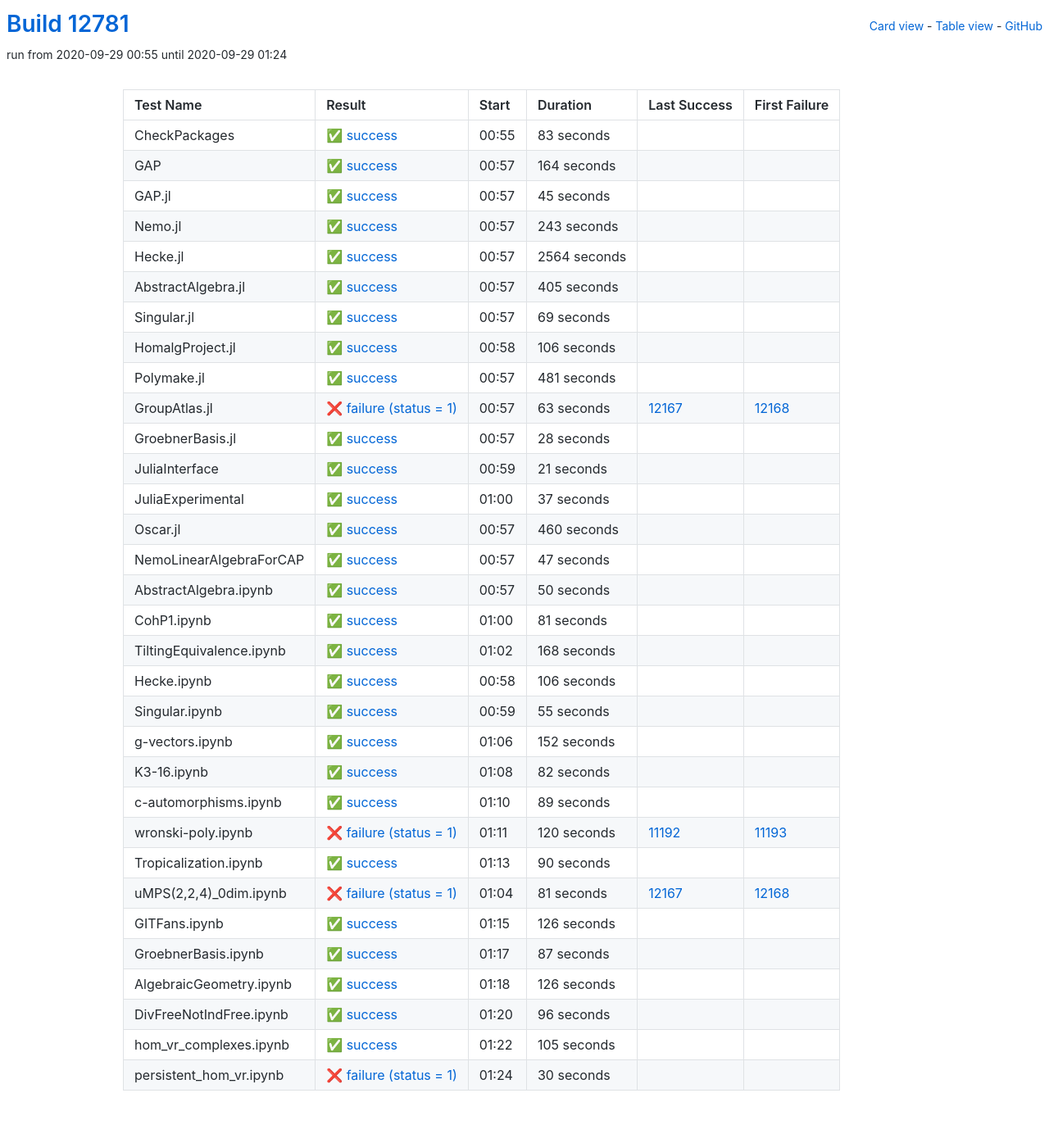
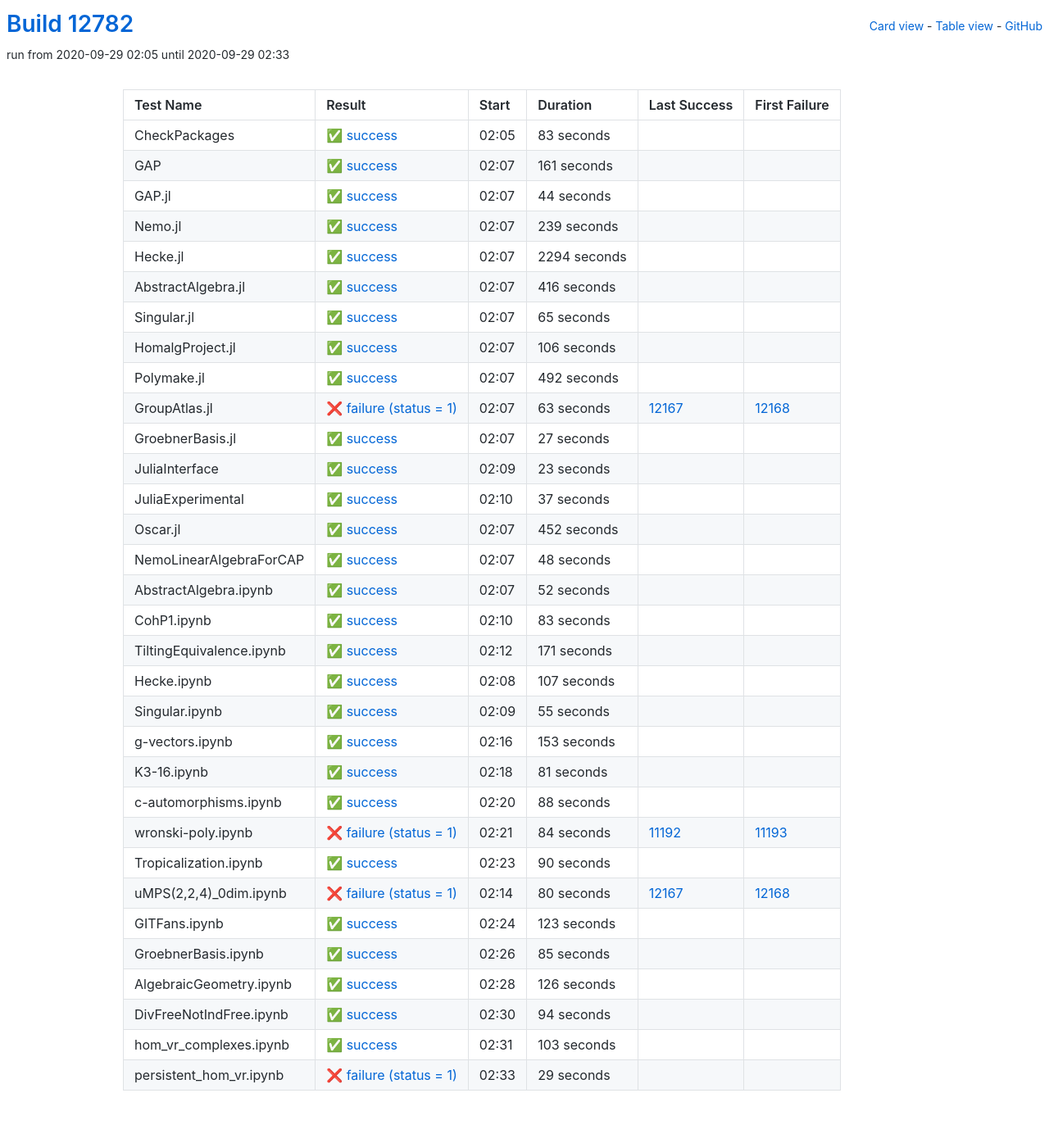
Before and after one commit to oscar-system/oscar-ci-status, a Jekyll site: the page built from table.html, in a window 1280 px wide. Shown: the whole page at 82% size. Built offline with Jekyll 4.4.1, drawn with Linux system fonts in a browser that asks for light colours.

Commit message:
Build #12782

```diff
--- a/_data/ci.yml
+++ b/_data/ci.yml
@@ -1,6 +1,6 @@
 ---
-build: 12781
-build_url: https://oscarci.mathematik.uni-kl.de/job/oscar/12781/
+build: 12782
+build_url: https://oscarci.mathematik.uni-kl.de/job/oscar/12782/
 job: oscar
 organization: oscar-system
 repo: oscar-ci-status
@@ -8,8 +8,8 @@
 tests:
 - name: CheckPackages
   id: checkpackages
-  log: https://oscarci.mathematik.uni-kl.de/job/oscar/12781/artifact/logs/build-12781/CheckPackages.log
-  start: 2020-09-29 00:55
+  log: https://oscarci.mathematik.uni-kl.de/job/oscar/12782/artifact/logs/build-12782/CheckPackages.log
+  start: 2020-09-29 02:05
   success: true
   exitcode: 0
   status: success
@@ -20,80 +20,80 @@
   first_failure_url:
 - name: GAP
   id: gap
-  log: https://oscarci.mathematik.uni-kl.de/job/oscar/12781/artifact/logs/build-12781/GAP.log
-  start: 2020-09-29 00:57
+  log: https://oscarci.mathematik.uni-kl.de/job/oscar/12782/artifact/logs/build-12782/GAP.log
+  start: 2020-09-29 02:07
   success: true
   exitcode: 0
   status: success
-  duration: 164
+  duration: 161
   last_success: false
   last_success_url:
   first_failure: false
   first_failure_url:
 - name: GAP.jl
   id: gap-jl
-  log: https://oscarci.mathematik.uni-kl.de/job/oscar/12781/artifact/logs/build-12781/GAP.jl.log
-  start: 2020-09-29 00:57
+  log: https://oscarci.mathematik.uni-kl.de/job/oscar/12782/artifact/logs/build-12782/GAP.jl.log
+  start: 2020-09-29 02:07
   success: true
   exitcode: 0
   status: success
-  duration: 45
+  duration: 44
   last_success: false
   last_success_url:
   first_failure: false
   first_failure_url:
 - name: Nemo.jl
   id: nemo-jl
-  log: https://oscarci.mathematik.uni-kl.de/job/oscar/12781/artifact/logs/build-12781/Nemo.jl.log
-  start: 2020-09-29 00:57
+  log: https://oscarci.mathematik.uni-kl.de/job/oscar/12782/artifact/logs/build-12782/Nemo.jl.log
+  start: 2020-09-29 02:07
   success: true
   exitcode: 0
   status: success
-  duration: 243
+  duration: 239
   last_success: false
   last_success_url:
   first_failure: false
   first_failure_url:
 - name: Hecke.jl
   id: hecke-jl
-  log: https://oscarci.mathematik.uni-kl.de/job/oscar/12781/artifact/logs/build-12781/Hecke.jl.log
-  start: 2020-09-29 00:57
+  log: https://oscarci.mathematik.uni-kl.de/job/oscar/12782/artifact/logs/build-12782/Hecke.jl.log
+  start: 2020-09-29 02:07
   success: true
   exitcode: 0
   status: success
-  duration: 2564
+  duration: 2294
   last_success: false
   last_success_url:
   first_failure: false
   first_failure_url:
 - name: AbstractAlgebra.jl
   id: abstractalgebra-jl
-  log: https://oscarci.mathematik.uni-kl.de/job/oscar/12781/artifact/logs/build-12781/AbstractAlgebra.jl.log
-  start: 2020-09-29 00:57
+  log: https://oscarci.mathematik.uni-kl.de/job/oscar/12782/artifact/logs/build-12782/AbstractAlgebra.jl.log
+  start: 2020-09-29 02:07
   success: true
   exitcode: 0
   status: success
-  duration: 405
+  duration: 416
   last_success: false
   last_success_url:
   first_failure: false
   first_failure_url:
 - name: Singular.jl
   id: singular-jl
-  log: https://oscarci.mathematik.uni-kl.de/job/oscar/12781/artifact/logs/build-12781/Singular.jl.log
-  start: 2020-09-29 00:57
+  log: https://oscarci.mathematik.uni-kl.de/job/oscar/12782/artifact/logs/build-12782/Singular.jl.log
+  start: 2020-09-29 02:07
   success: true
   exitcode: 0
   status: success
-  duration: 69
+  duration: 65
   last_success: false
   last_success_url:
   first_failure: false
   first_failure_url:
 - name: HomalgProject.jl
   id: homalgproject-jl
-  log: https://oscarci.mathematik.uni-kl.de/job/oscar/12781/artifact/logs/build-12781/HomalgProject.jl.log
-  start: 2020-09-29 00:58
+  log: https://oscarci.mathematik.uni-kl.de/job/oscar/12782/artifact/logs/build-12782/HomalgProject.jl.log
+  start: 2020-09-29 02:07
   success: true
   exitcode: 0
   status: success
@@ -104,20 +104,20 @@
   first_failure_url:
 - name: Polymake.jl
   id: polymake-jl
-  log: https://oscarci.mathematik.uni-kl.de/job/oscar/12781/artifact/logs/build-12781/Polymake.jl.log
-  start: 2020-09-29 00:57
+  log: https://oscarci.mathematik.uni-kl.de/job/oscar/12782/artifact/logs/build-12782/Polymake.jl.log
+  start: 2020-09-29 02:07
   success: true
   exitcode: 0
   status: success
-  duration: 481
+  duration: 492
   last_success: false
   last_success_url:
   first_failure: false
   first_failure_url:
 - name: GroupAtlas.jl
   id: groupatlas-jl
-  log: https://oscarci.mathematik.uni-kl.de/job/oscar/12781/artifact/logs/build-12781/GroupAtlas.jl.log
-  start: 2020-09-29 00:57
+  log: https://oscarci.mathematik.uni-kl.de/job/oscar/12782/artifact/logs/build-12782/GroupAtlas.jl.log
+  start: 2020-09-29 02:07
   success: false
   exitcode: 1
   status: failure
@@ -128,32 +128,32 @@
   first_failure_url: https://oscarci.mathematik.uni-kl.de/job/oscar/12168/
 - name: GroebnerBasis.jl
   id: groebnerbasis-jl
-  log: https://oscarci.mathematik.uni-kl.de/job/oscar/12781/artifact/logs/build-12781/GroebnerBasis.jl.log
-  start: 2020-09-29 00:57
+  log: https://oscarci.mathematik.uni-kl.de/job/oscar/12782/artifact/logs/build-12782/GroebnerBasis.jl.log
+  start: 2020-09-29 02:07
   success: true
   exitcode: 0
   status: success
-  duration: 28
+  duration: 27
   last_success: false
   last_success_url:
   first_failure: false
   first_failure_url:
 - name: JuliaInterface
   id: juliainterface
-  log: https://oscarci.mathematik.uni-kl.de/job/oscar/12781/artifact/logs/build-12781/JuliaInterface.log
-  start: 2020-09-29 00:59
+  log: https://oscarci.mathematik.uni-kl.de/job/oscar/12782/artifact/logs/build-12782/JuliaInterface.log
+  start: 2020-09-29 02:09
   success: true
   exitcode: 0
   status: success
-  duration: 21
+  duration: 23
   last_success: false
   last_success_url:
   first_failure: false
   first_failure_url:
 - name: JuliaExperimental
   id: juliaexperimental
-  log: https://oscarci.mathematik.uni-kl.de/job/oscar/12781/artifact/logs/build-12781/JuliaExperimental.log
-  start: 2020-09-29 01:00
+  log: https://oscarci.mathematik.uni-kl.de/job/oscar/12782/artifact/logs/build-12782/JuliaExperimental.log
+  start: 2020-09-29 02:10
   success: true
   exitcode: 0
   status: success
@@ -164,80 +164,80 @@
   first_failure_url:
 - name: Oscar.jl
   id: oscar-jl
-  log: https://oscarci.mathematik.uni-kl.de/job/oscar/12781/artifact/logs/build-12781/Oscar.jl.log
-  start: 2020-09-29 00:57
+  log: https://oscarci.mathematik.uni-kl.de/job/oscar/12782/artifact/logs/build-12782/Oscar.jl.log
+  start: 2020-09-29 02:07
   success: true
   exitcode: 0
   status: success
-  duration: 460
+  duration: 452
   last_success: false
   last_success_url:
   first_failure: false
   first_failure_url:
 - name: NemoLinearAlgebraForCAP
   id: nemolinearalgebraforcap
-  log: https://oscarci.mathematik.uni-kl.de/job/oscar/12781/artifact/logs/build-12781/NemoLinearAlgebraForCAP.log
-  start: 2020-09-29 00:57
+  log: https://oscarci.mathematik.uni-kl.de/job/oscar/12782/artifact/logs/build-12782/NemoLinearAlgebraForCAP.log
+  start: 2020-09-29 02:07
   success: true
   exitcode: 0
   status: success
-  duration: 47
+  duration: 48
   last_success: false
   last_success_url:
   first_failure: false
   first_failure_url:
 - name: AbstractAlgebra.ipynb
   id: abstractalgebra-ipynb
-  log: https://oscarci.mathematik.uni-kl.de/job/oscar/12781/artifact/logs/build-12781/AbstractAlgebra.ipynb.log
-  start: 2020-09-29 00:57
+  log: https://oscarci.mathematik.uni-kl.de/job/oscar/12782/artifact/logs/build-12782/AbstractAlgebra.ipynb.log
+  start: 2020-09-29 02:07
   success: true
   exitcode: 0
   status: success
-  duration: 50
+  duration: 52
   last_success: false
   last_success_url:
   first_failure: false
   first_failure_url:
 - name: CohP1.ipynb
   id: cohp1-ipynb
-  log: https://oscarci.mathematik.uni-kl.de/job/oscar/12781/artifact/logs/build-12781/CohP1.ipynb.log
-  start: 2020-09-29 01:00
+  log: https://oscarci.mathematik.uni-kl.de/job/oscar/12782/artifact/logs/build-12782/CohP1.ipynb.log
+  start: 2020-09-29 02:10
   success: true
   exitcode: 0
   status: success
-  duration: 81
+  duration: 83
   last_success: false
   last_success_url:
   first_failure: false
   first_failure_url:
 - name: TiltingEquivalence.ipynb
   id: tiltingequivalence-ipynb
-  log: https://oscarci.mathematik.uni-kl.de/job/oscar/12781/artifact/logs/build-12781/TiltingEquivalence.ipynb.log
-  start: 2020-09-29 01:02
+  log: https://oscarci.mathematik.uni-kl.de/job/oscar/12782/artifact/logs/build-12782/TiltingEquivalence.ipynb.log
+  start: 2020-09-29 02:12
   success: true
   exitcode: 0
   status: success
-  duration: 168
+  duration: 171
   last_success: false
   last_success_url:
   first_failure: false
   first_failure_url:
 - name: Hecke.ipynb
   id: hecke-ipynb
-  log: https://oscarci.mathematik.uni-kl.de/job/oscar/12781/artifact/logs/build-12781/Hecke.ipynb.log
-  start: 2020-09-29 00:58
+  log: https://oscarci.mathematik.uni-kl.de/job/oscar/12782/artifact/logs/build-12782/Hecke.ipynb.log
+  start: 2020-09-29 02:08
   success: true
   exitcode: 0
   status: success
-  duration: 106
+  duration: 107
   last_success: false
   last_success_url:
   first_failure: false
   first_failure_url:
 - name: Singular.ipynb
   id: singular-ipynb
-  log: https://oscarci.mathematik.uni-kl.de/job/oscar/12781/artifact/logs/build-12781/Singular.ipynb.log
-  start: 2020-09-29 00:59
+  log: https://oscarci.mathematik.uni-kl.de/job/oscar/12782/artifact/logs/build-12782/Singular.ipynb.log
+  start: 2020-09-29 02:09
   success: true
   exitcode: 0
   status: success
@@ -248,56 +248,56 @@
   first_failure_url:
 - name: g-vectors.ipynb
   id: g-vectors-ipynb
-  log: https://oscarci.mathematik.uni-kl.de/job/oscar/12781/artifact/logs/build-12781/g-vectors.ipynb.log
-  start: 2020-09-29 01:06
+  log: https://oscarci.mathematik.uni-kl.de/job/oscar/12782/artifact/logs/build-12782/g-vectors.ipynb.log
+  start: 2020-09-29 02:16
   success: true
   exitcode: 0
   status: success
-  duration: 152
+  duration: 153
   last_success: false
   last_success_url:
   first_failure: false
   first_failure_url:
 - name: K3-16.ipynb
   id: k3-16-ipynb
-  log: https://oscarci.mathematik.uni-kl.de/job/oscar/12781/artifact/logs/build-12781/K3-16.ipynb.log
-  start: 2020-09-29 01:08
+  log: https://oscarci.mathematik.uni-kl.de/job/oscar/12782/artifact/logs/build-12782/K3-16.ipynb.log
+  start: 2020-09-29 02:18
   success: true
   exitcode: 0
   status: success
-  duration: 82
+  duration: 81
   last_success: false
   last_success_url:
   first_failure: false
   first_failure_url:
 - name: c-automorphisms.ipynb
   id: c-automorphisms-ipynb
-  log: https://oscarci.mathematik.uni-kl.de/job/oscar/12781/artifact/logs/build-12781/c-automorphisms.ipynb.log
-  start: 2020-09-29 01:10
+  log: https://oscarci.mathematik.uni-kl.de/job/oscar/12782/artifact/logs/build-12782/c-automorphisms.ipynb.log
+  start: 2020-09-29 02:20
   success: true
   exitcode: 0
   status: success
-  duration: 89
+  duration: 88
   last_success: false
   last_success_url:
   first_failure: false
   first_failure_url:
 - name: wronski-poly.ipynb
   id: wronski-poly-ipynb
-  log: https://oscarci.mathematik.uni-kl.de/job/oscar/12781/artifact/logs/build-12781/wronski-poly.ipynb.log
-  start: 2020-09-29 01:11
+  log: https://oscarci.mathematik.uni-kl.de/job/oscar/12782/artifact/logs/build-12782/wronski-poly.ipynb.log
+  start: 2020-09-29 02:21
   success: false
   exitcode: 1
   status: failure
-  duration: 120
+  duration: 84
   last_success: 11192
   last_success_url: https://oscarci.mathematik.uni-kl.de/job/oscar/11192/
   first_failure: 11193
   first_failure_url: https://oscarci.mathematik.uni-kl.de/job/oscar/11193/
 - name: Tropicalization.ipynb
   id: tropicalization-ipynb
-  log: https://oscarci.mathematik.uni-kl.de/job/oscar/12781/artifact/logs/build-12781/Tropicalization.ipynb.log
-  start: 2020-09-29 01:13
+  log: https://oscarci.mathematik.uni-kl.de/job/oscar/12782/artifact/logs/build-12782/Tropicalization.ipynb.log
+  start: 2020-09-29 02:23
   success: true
   exitcode: 0
   status: success
@@ -308,44 +308,44 @@
   first_failure_url:
 - name: uMPS(2,2,4)_0dim.ipynb
   id: umps-2-2-4-0dim-ipynb
-  log: https://oscarci.mathematik.uni-kl.de/job/oscar/12781/artifact/logs/build-12781/uMPS-2-2-4-_0dim.ipynb.log
-  start: 2020-09-29 01:04
+  log: https://oscarci.mathematik.uni-kl.de/job/oscar/12782/artifact/logs/build-12782/uMPS-2-2-4-_0dim.ipynb.log
+  start: 2020-09-29 02:14
   success: false
   exitcode: 1
   status: failure
-  duration: 81
+  duration: 80
   last_success: 12167
   last_success_url: https://oscarci.mathematik.uni-kl.de/job/oscar/12167/
   first_failure: 12168
   first_failure_url: https://oscarci.mathematik.uni-kl.de/job/oscar/12168/
 - name: GITFans.ipynb
   id: gitfans-ipynb
-  log: https://oscarci.mathematik.uni-kl.de/job/oscar/12781/artifact/logs/build-12781/GITFans.ipynb.log
-  start: 2020-09-29 01:15
+  log: https://oscarci.mathematik.uni-kl.de/job/oscar/12782/artifact/logs/build-12782/GITFans.ipynb.log
+  start: 2020-09-29 02:24
   success: true
   exitcode: 0
   status: success
-  duration: 126
+  duration: 123
   last_success: false
   last_success_url:
   first_failure: false
   first_failure_url:
 - name: GroebnerBasis.ipynb
   id: groebnerbasis-ipynb
-  log: https://oscarci.mathematik.uni-kl.de/job/oscar/12781/artifact/logs/build-12781/GroebnerBasis.ipynb.log
-  start: 2020-09-29 01:17
+  log: https://oscarci.mathematik.uni-kl.de/job/oscar/12782/artifact/logs/build-12782/GroebnerBasis.ipynb.log
+  start: 2020-09-29 02:26
   success: true
   exitcode: 0
   status: success
-  duration: 87
+  duration: 85
   last_success: false
   last_success_url:
   first_failure: false
   first_failure_url:
 - name: AlgebraicGeometry.ipynb
   id: algebraicgeometry-ipynb
-  log: https://oscarci.mathematik.uni-kl.de/job/oscar/12781/artifact/logs/build-12781/AlgebraicGeometry.ipynb.log
-  start: 2020-09-29 01:18
+  log: https://oscarci.mathematik.uni-kl.de/job/oscar/12782/artifact/logs/build-12782/AlgebraicGeometry.ipynb.log
+  start: 2020-09-29 02:28
   success: true
   exitcode: 0
   status: success
@@ -356,36 +356,36 @@
   first_failure_url:
 - name: DivFreeNotIndFree.ipynb
   id: divfreenotindfree-ipynb
-  log: https://oscarci.mathematik.uni-kl.de/job/oscar/12781/artifact/logs/build-12781/DivFreeNotIndFree.ipynb.log
-  start: 2020-09-29 01:20
+  log: https://oscarci.mathematik.uni-kl.de/job/oscar/12782/artifact/logs/build-12782/DivFreeNotIndFree.ipynb.log
+  start: 2020-09-29 02:30
   success: true
   exitcode: 0
   status: success
-  duration: 96
+  duration: 94
   last_success: false
   last_success_url:
   first_failure: false
   first_failure_url:
 - name: hom_vr_complexes.ipynb
   id: hom-vr-complexes-ipynb
-  log: https://oscarci.mathematik.uni-kl.de/job/oscar/12781/artifact/logs/build-12781/hom_vr_complexes.ipynb.log
-  start: 2020-09-29 01:22
+  log: https://oscarci.mathematik.uni-kl.de/job/oscar/12782/artifact/logs/build-12782/hom_vr_complexes.ipynb.log
+  start: 2020-09-29 02:31
   success: true
   exitcode: 0
   status: success
-  duration: 105
+  duration: 103
   last_success: false
   last_success_url:
   first_failure: false
   first_failure_url:
 - name: persistent_hom_vr.ipynb
   id: persistent-hom-vr-ipynb
-  log: https://oscarci.mathematik.uni-kl.de/job/oscar/12781/artifact/logs/build-12781/persistent_hom_vr.ipynb.log
-  start: 2020-09-29 01:24
+  log: https://oscarci.mathematik.uni-kl.de/job/oscar/12782/artifact/logs/build-12782/persistent_hom_vr.ipynb.log
+  start: 2020-09-29 02:33
   success: false
   exitcode: 1
   status: failure
-  duration: 30
+  duration: 29
   last_success: false
   last_success_url:
   first_failure: false
```
Also changed, not shown: README.md.
